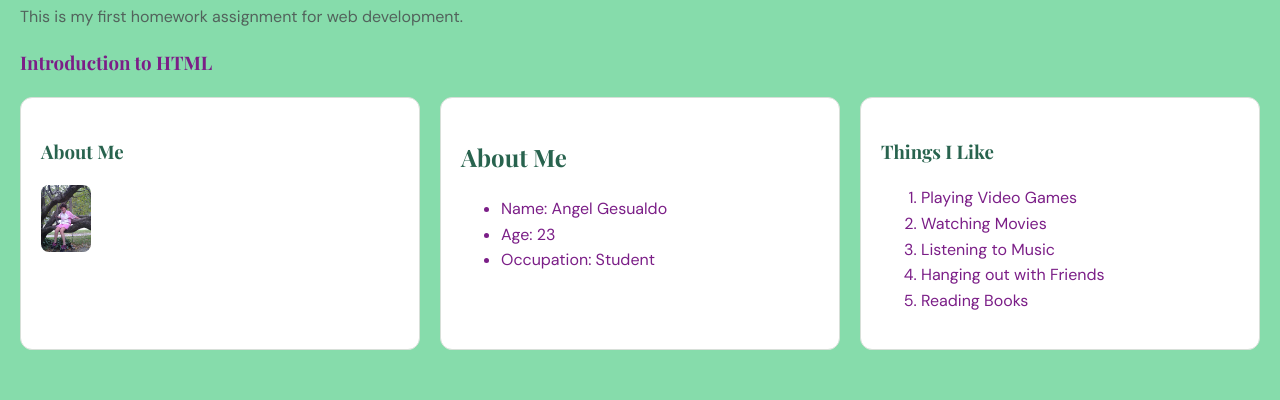
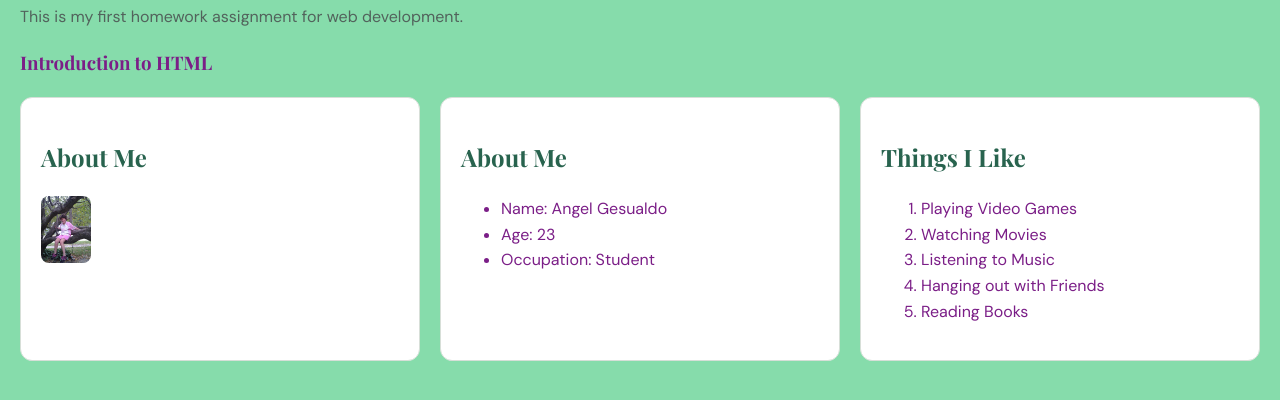
Before and after one commit to agesualdo-prog/.vscode, a plain HTML site: page campus/hello-world/homework1-3.HTML/index.html in a window 1280 px wide. Shown: the part 90-490 px from the top of the page. Drawn offline with nearby package versions, Linux system fonts and the light colour scheme.

Commit message:
commit changes

```diff
--- a/campus/hello-world/homework1-3.HTML/Firstwebpage.HTML
+++ b/campus/hello-world/homework1-3.HTML/index.html
@@ -13,7 +13,7 @@
     <div class="card-grid">
         <div>
 
-            <h3 class="about">About Me</h3>
+            <h2 class="about">About Me</h2>
             <img
                 src="tree.jpg"
                 alt="a photo of me in a tree" width="50" height="60"
@@ -28,7 +28,7 @@
             </ul>
         </div>
         <div>
-            <h3 class="about">Things I Like</h3>
+            <h2 class="about">Things I Like</h2>
             <ol>
                 <li>Playing Video Games</li>
                 <li>Watching Movies</li>
```
